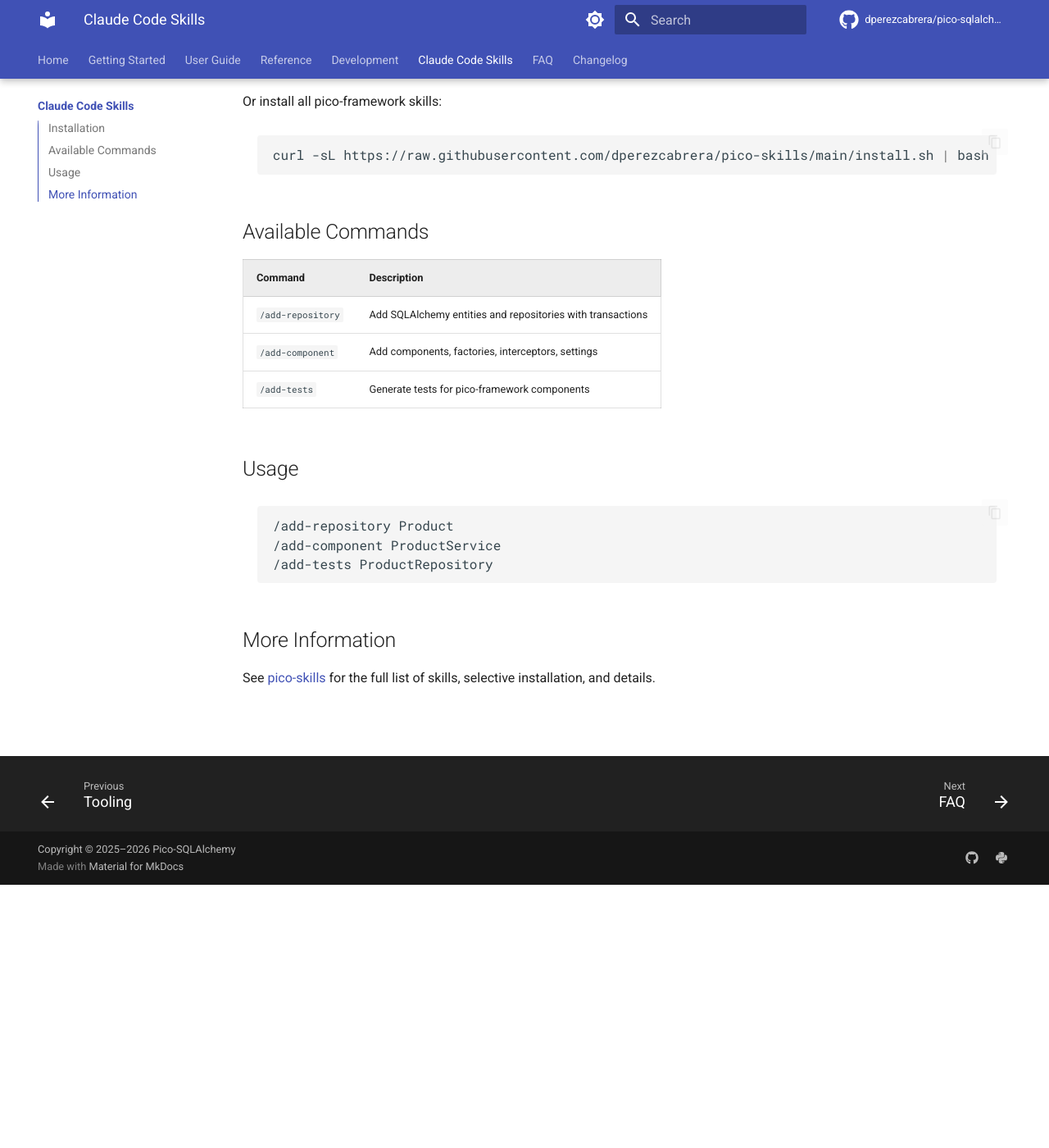
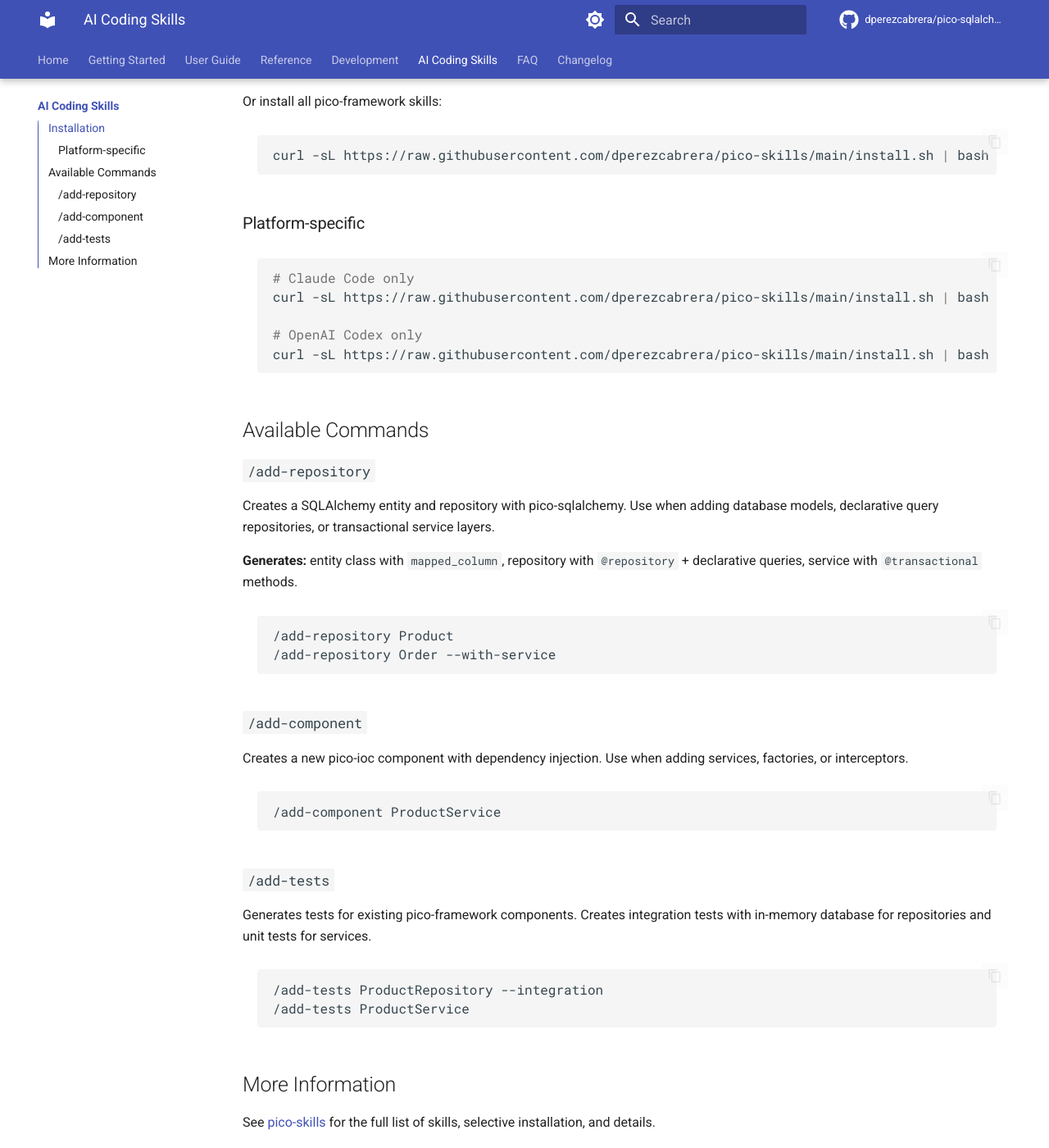
Before and after one commit to dperezcabrera/pico-sqlalchemy, an MkDocs documentation site: the page built from docs/skills.md, in a window 1280 px wide and 1400 px high, scrolled down 321 px. Shown: the whole window at 82% size. Built offline with MkDocs 1.6.1 and Material for MkDocs 9.7.7, drawn with Linux system fonts in a browser that asks for light colours; comment, search, counter and statistics services are not loaded; some of the changed text lies outside the part shown.

Commit message:
Add Codex compatibility, improve skills docs, and fix docs workflow

````diff
--- a/docs/skills.md
+++ b/docs/skills.md
@@ -1,6 +1,6 @@
-# Claude Code Skills
+# AI Coding Skills
 
-[Claude Code](https://code.claude.com) skills for AI-assisted development with pico-sqlalchemy.
+[Claude Code](https://code.claude.com) and [OpenAI Codex](https://openai.com/index/introducing-codex/) skills for AI-assisted development with pico-sqlalchemy.
 
 ## Installation
 
@@ -14,20 +14,44 @@
 curl -sL https://raw.githubusercontent.com/dperezcabrera/pico-skills/main/install.sh | bash
 ```
 
+### Platform-specific
+
+```bash
+# Claude Code only
+curl -sL https://raw.githubusercontent.com/dperezcabrera/pico-skills/main/install.sh | bash -s -- --claude sqlalchemy
+
+# OpenAI Codex only
+curl -sL https://raw.githubusercontent.com/dperezcabrera/pico-skills/main/install.sh | bash -s -- --codex sqlalchemy
+```
+
 ## Available Commands
 
-| Command | Description |
-|---------|-------------|
-| `/add-repository` | Add SQLAlchemy entities and repositories with transactions |
-| `/add-component` | Add components, factories, interceptors, settings |
-| `/add-tests` | Generate tests for pico-framework components |
+### `/add-repository`
 
-## Usage
+Creates a SQLAlchemy entity and repository with pico-sqlalchemy. Use when adding database models, declarative query repositories, or transactional service layers.
+
+**Generates:** entity class with `mapped_column`, repository with `@repository` + declarative queries, service with `@transactional` methods.
 
 ```
 /add-repository Product
+/add-repository Order --with-service
+```
+
+### `/add-component`
+
+Creates a new pico-ioc component with dependency injection. Use when adding services, factories, or interceptors.
+
+```
 /add-component ProductService
-/add-tests ProductRepository
+```
+
+### `/add-tests`
+
+Generates tests for existing pico-framework components. Creates integration tests with in-memory database for repositories and unit tests for services.
+
+```
+/add-tests ProductRepository --integration
+/add-tests ProductService
 ```
 
 ## More Information
--- a/mkdocs.yml
+++ b/mkdocs.yml
@@ -148,6 +148,6 @@
     - Transactions: reference/transactions.md
   - Development:
     - Tooling: development/project-tooling.md
-  - Claude Code Skills: skills.md
+  - AI Coding Skills: skills.md
   - FAQ: faq.md
   - Changelog: CHANGELOG.md
````
Also changed, not shown: README.md (+2 -2 lines), 1 other file.
